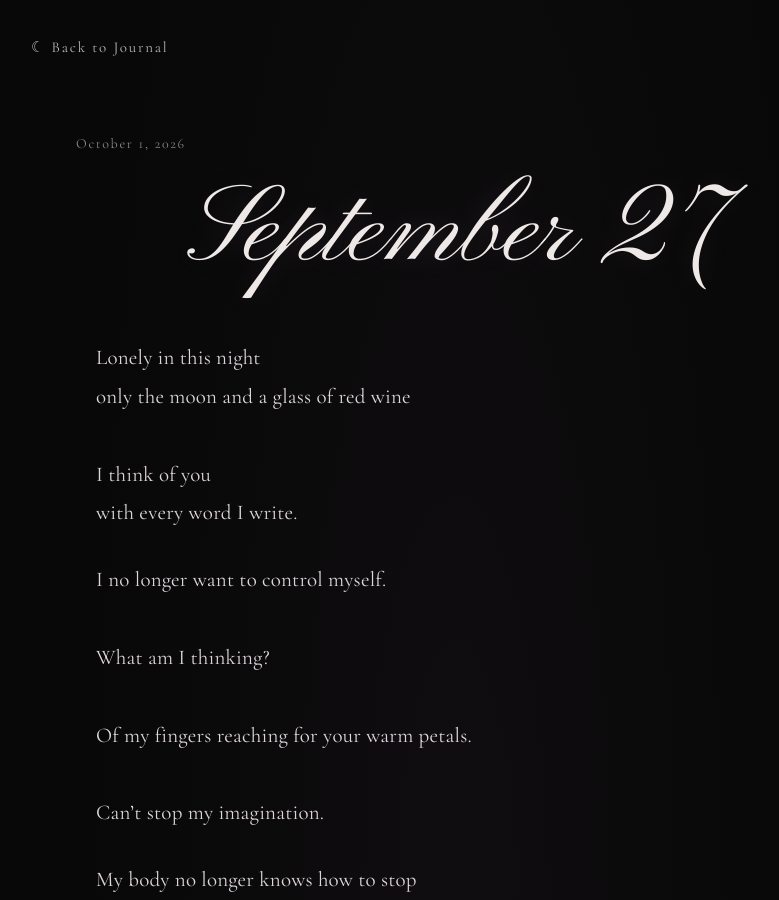
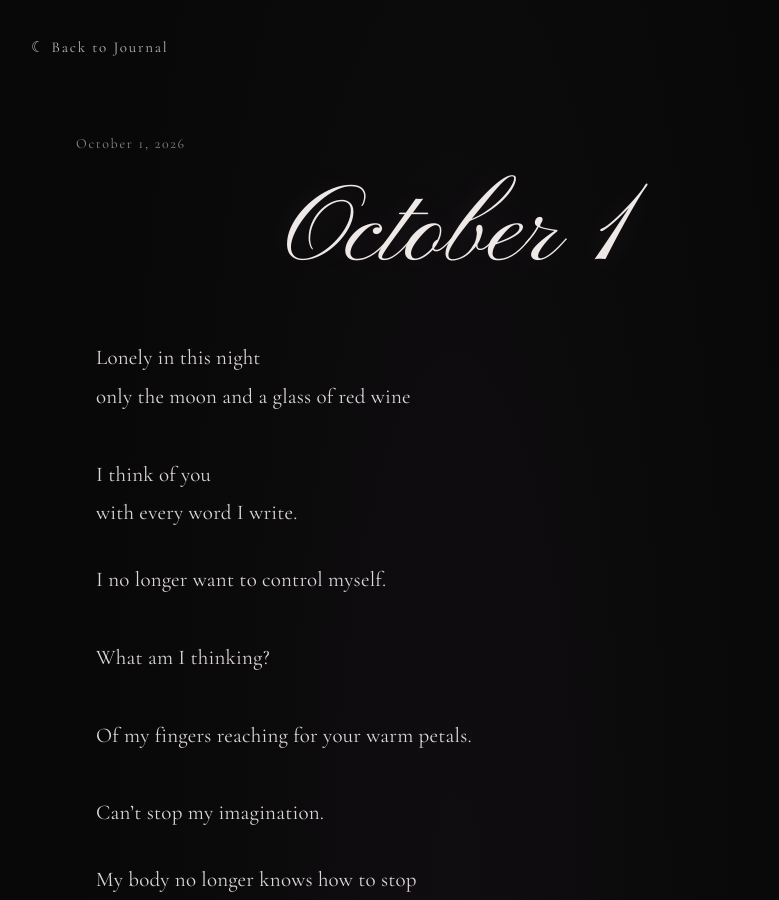
Before and after one commit to YumeSakurai/somewherebetweendreams, a Jekyll site: the page built from _posts/2026-10-01-lonely.md, in a window 1280 px wide and 900 px high. Shown: the whole window, without its empty margins (184-963 px from the left). Built offline with Jekyll 4.4.1, drawn with Linux system fonts in a browser that asks for light colours; a script that is not in the unit is left out.

Commit message:
Update 2026-10-01-lonely.md

```diff
--- a/_posts/2026-10-01-lonely.md
+++ b/_posts/2026-10-01-lonely.md
@@ -1,6 +1,6 @@
 ---
 layout: post
-title: September 27
+title: October 1
 date: 2026-10-01 03:00:00 +0100
 published: true
 preview: "Lonely in this night..."
```
